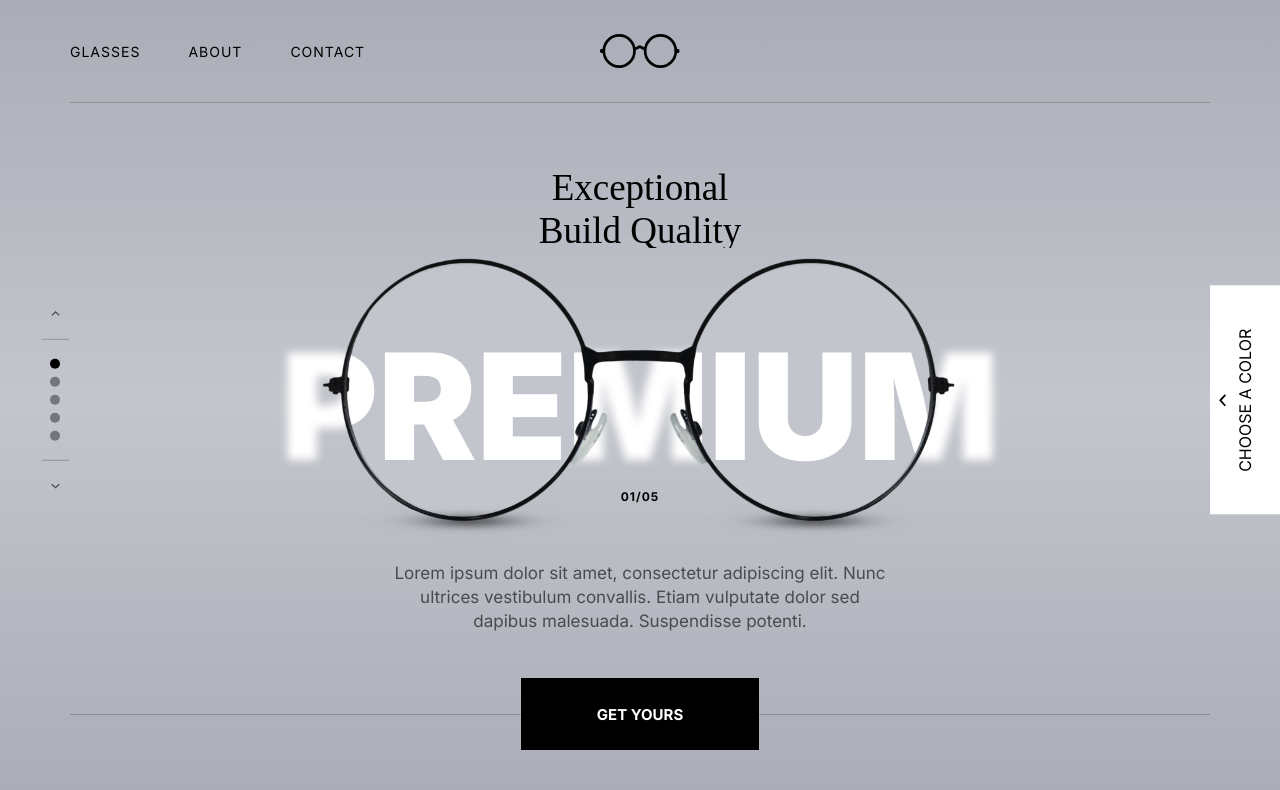
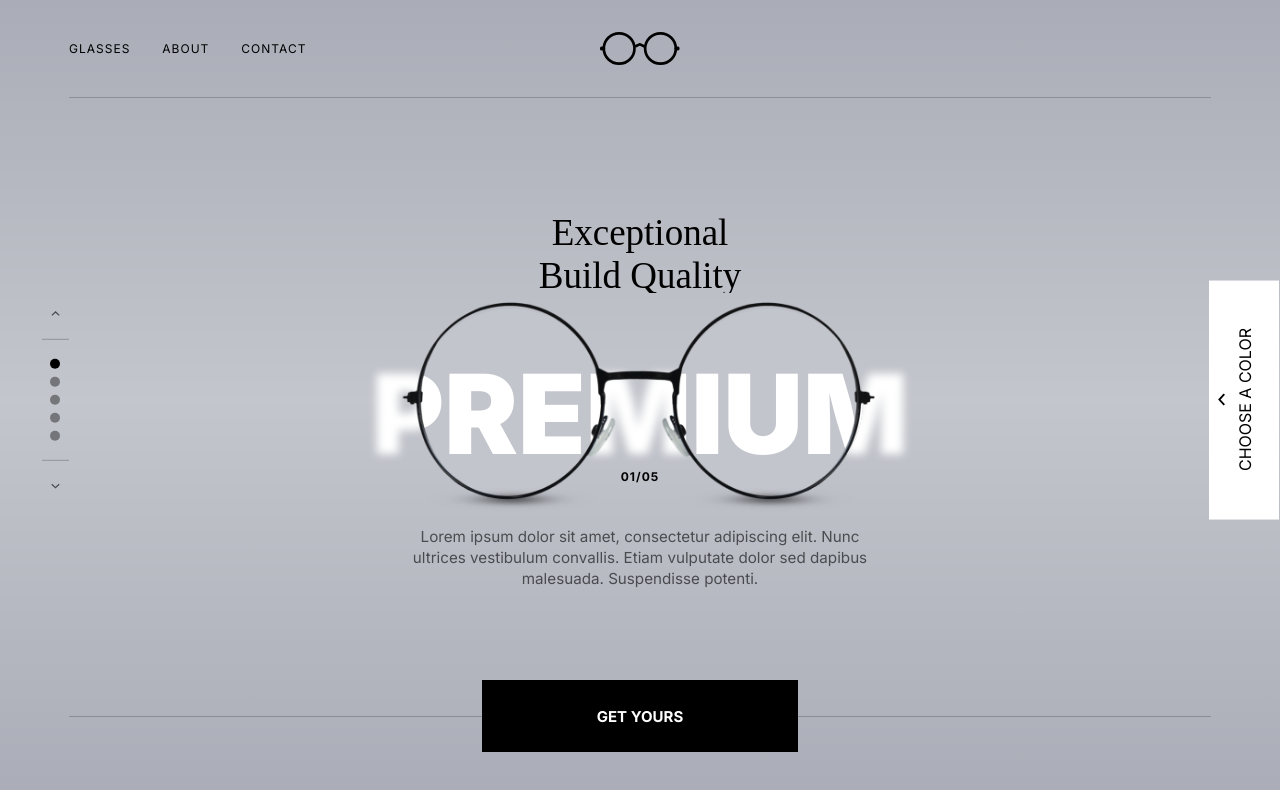
Before and after one commit to mazhugasergei/optic-shop, a React (Create React App) app: page / in a window 1280 px wide. Shown: the top 790 px of the page. Built offline with nearby package versions, Linux system fonts and the light colour scheme; a web font is replaced by a local one.

Commit message:
added adaptivity for different screen heights

```diff
--- a/src/index.css
+++ b/src/index.css
@@ -8,7 +8,7 @@ a {
 }
 
 :root {
-  --wrapper-padding: 25px;
+  --wrapper-padding: min(min(3vw, 25px), min(3vh, 25px));
 }
 
 .wrapper {
@@ -65,16 +65,16 @@ header .wrapper {
 header .wrapper nav {
   display: flex;
   justify-content: center;
-  gap: 6.2vw;
+  gap: min(6.2vw, 6.2vh);
 }
 @media (min-width: 480px) {
   header .wrapper nav {
-    gap: min(4vw, 3rem);
+    gap: min(min(4vw, 3rem), min(4vh, 3rem));
   }
 }
 header .wrapper nav a {
   text-transform: uppercase;
-  font-size: 2.667vw;
+  font-size: min(2.667vw, 1.5vh);
   letter-spacing: 1px;
   transition: 0.2s;
   padding: 0.2rem;
@@ -82,12 +82,12 @@ header .wrapper nav a {
 }
 @media (min-width: 480px) {
   header .wrapper nav a {
-    font-size: 1.667vw;
+    font-size: min(1.667vw, 1.5vh);
   }
 }
 @media (min-width: 840px) {
   header .wrapper nav a {
-    font-size: 0.875rem;
+    font-size: min(0.875rem, 1.5vh);
   }
 }
 @media (min-width: 480px) {
@@ -104,10 +104,7 @@ header .wrapper nav a:nth-child(1):hover {
 }
 header .wrapper .logo {
   padding: 0.2rem;
-  -webkit-margin-before: 15px;
-          margin-block-start: 15px;
-  -webkit-margin-after: 2.7vw;
-          margin-block-end: 2.7vw;
+  margin: 15px 0 min(2.7vw, 2.7vh);
 }
 @media (min-width: 480px) {
   header .wrapper .logo {
@@ -119,12 +116,12 @@ header .wrapper .logo {
 }
 header .wrapper .logo img {
   display: block;
-  width: 16.8vw;
+  width: min(16.8vw, 16.8vh);
   transition: 0.2s;
 }
 @media (min-width: 480px) {
   header .wrapper .logo img {
-    width: 10.2083vw;
+    width: min(10.2083vw, 10.2083vh);
     max-width: 80px !important;
   }
 }
@@ -172,7 +169,7 @@ header .wrapper .logo:hover img {
 }
 .main .headline-cont .text span {
   font-family: "Quattrocento";
-  font-size: min(7.334vw, 2.3125rem);
+  font-size: min(min(7.334vw, 2.3125rem), min(7.334vh, 2.3125rem));
 }
 .main .glasses-cont {
   opacity: 0;
@@ -188,7 +185,7 @@ header .wrapper .logo:hover img {
   line-height: 1.7;
   color: #fff;
   font-weight: 900;
-  font-size: min(13.8vw, 9.2375rem);
+  font-size: min(min(13.8vw, 9.2375rem), min(13.8vh, 9.2375rem));
   -webkit-animation: breathing 10s ease infinite;
           animation: breathing 10s ease infinite;
 }
@@ -221,7 +218,7 @@ header .wrapper .logo:hover img {
   height: 100%;
   display: flex;
   justify-content: center;
-  gap: min(8.8vw, 5.8rem);
+  gap: min(min(8.8vw, 5.8rem), min(8.8vh, 5.8rem));
 }
 .main .glasses-cont .lenses .lense {
   overflow: hidden;
@@ -283,10 +280,10 @@ header .wrapper .logo:hover img {
 }
 .main .num-cont .text span {
   display: block;
-  font-size: min(3vw, 0.75rem);
+  font-size: min(min(3vw, 0.75rem), min(3vh, 0.75rem));
   font-weight: 700;
   letter-spacing: 1px;
-  margin-bottom: 2vw;
+  margin-bottom: min(2vw, 1vh);
 }
 .main .paragraph-cont {
   overflow: hidden;
@@ -295,18 +292,18 @@ header .wrapper .logo:hover img {
   margin-inline: auto;
 }
 .main .paragraph-cont .text span {
-  font-size: 3.334vw;
+  font-size: min(3.334vw, 3.334vh);
   line-height: 1.4;
   color: rgba(0, 0, 0, 0.6);
 }
 @media (min-width: 480px) {
   .main .paragraph-cont .text span {
-    font-size: 2.2917vw;
+    font-size: min(2.2917vw, 2.2917vh);
   }
 }
 @media (min-width: 740px) {
   .main .paragraph-cont .text span {
-    font-size: 1.0625rem;
+    font-size: min(1.0625rem, 1.9vh);
   }
 }
 
@@ -382,7 +379,7 @@ aside.right .cont input + label {
   display: flex;
   align-items: center;
   justify-content: center;
-  width: min(8.75vw, 4.375rem);
+  width: min(min(8.75vw, 4.375rem), min(8.75vh, 4.375rem));
   background: #fff;
   -webkit-margin-end: 0.0625rem;
           margin-inline-end: 0.0625rem;
@@ -391,13 +388,13 @@ aside.right .cont input + label img {
   position: absolute;
   top: 50%;
   left: 0.4rem;
-  width: min(1.6vw, 0.8rem);
+  width: min(min(1.6vw, 0.8rem), min(1.6vh, 0.8rem));
   transform: rotate(90deg) translateX(-50%);
   transition: 0.2s;
 }
 aside.right .cont input + label div {
   text-transform: uppercase;
-  font-size: min(2.1667vw, 1rem);
+  font-size: min(min(2.1667vw, 1rem), min(2.1667vh, 1rem));
   transform: rotate(-90deg);
   white-space: nowrap;
 }
@@ -406,28 +403,26 @@ aside.right .cont .colorsCont {
   display: flex;
   flex-flow: column;
   justify-content: space-between;
-  gap: clamp(0rem, 1.5vw, 0.8rem);
-  padding: min(5vw, 2.6rem);
+  padding: min(min(5vw, 2.6rem, min(5vh, 2.6rem)));
 }
-aside.right .cont .colorsCont div {
+aside.right .cont .colorsCont div label {
+  cursor: pointer;
   display: flex;
   align-items: center;
   justify-content: flex-end;
-  gap: 1.5rem;
-}
-aside.right .cont .colorsCont div label {
-  cursor: pointer;
+  gap: min(min(3vw, 1.5rem), min(3vh, 1.5rem));
   text-transform: uppercase;
-  font-size: min(2.0834vw, 0.9375rem);
+  font-size: min(min(2.0834vw, 0.9375rem), min(2.0834vh, 0.9375rem));
   color: rgba(0, 0, 0, 0.6);
+  padding-block: min(min(0.8vw, 0.45rem), min(0.8vh, 0.45rem));
 }
 aside.right .cont .colorsCont div label:hover {
   color: #000;
 }
-aside.right .cont .colorsCont div .color {
+aside.right .cont .colorsCont div label .color {
   flex-shrink: 0;
   border-radius: 50%;
-  width: min(2.0834vw, 0.9375rem);
+  width: min(min(2.0834vw, 0.9375rem), min(2.0834vh, 0.9375rem));
   aspect-ratio: 1/1;
 }
 
@@ -436,14 +431,14 @@ aside.right .cont .colorsCont div .color {
   position: absolute;
   bottom: 0;
   left: 50%;
-  height: 13.334vw;
+  height: min(13.334vw, 13.334vh);
   display: flex;
   justify-content: center;
   margin-bottom: calc(var(--wrapper-padding) * 2);
 }
 @media (min-width: 480px) {
   .navigation {
-    height: min(9.375vw, 4.5rem);
+    height: min(min(9.375vw, 4.5rem), min(9.375vh, 4.5rem));
   }
 }
 @media (min-width: 480px) {
@@ -461,7 +456,7 @@ aside.right .cont .colorsCont div .color {
   text-transform: uppercase;
   font-weight: 700;
   color: #fff;
-  font-size: 3vw;
+  font-size: min(3vw, 3vh);
   transition: 0.2s;
 }
 @media (min-width: 480px) {
@@ -469,9 +464,14 @@ aside.right .cont .colorsCont div .color {
     aspect-ratio: 198/60;
   }
 }
+@media (min-width: 780px) {
+  .navigation .btn {
+    aspect-ratio: 241/55;
+  }
+}
 @media (min-width: 480px) {
   .navigation .btn {
-    font-size: min(1.875vw, 0.9375rem);
+    font-size: min(min(1.875vw, 0.9375rem), min(1.875vh, 0.9375rem));
   }
 }
 .navigation .btn:hover {
--- a/src/style/components/_aside.scss
+++ b/src/style/components/_aside.scss
@@ -64,20 +64,20 @@ aside{
         display: flex;
         align-items: center;
         justify-content: center;
-        width: min(8.75vw, 4.375rem);
+        width: min(min(8.75vw, 4.375rem), min(8.75vh, 4.375rem));
         background: #fff;
         margin-inline-end: 0.0625rem;
         img{
           position: absolute;
           top: 50%;
           left: .4rem;
-          width: min(1.6vw, .8rem);
+          width: min(min(1.6vw, .8rem), min(1.6vh, .8rem));
           transform: rotate(90deg) translateX(-50%);
           transition: .2s;
         }
         div{
           text-transform: uppercase;
-          font-size: min(2.1667vw, 1rem);
+          font-size: min(min(2.1667vw, 1rem), min(2.1667vh, 1rem));
           transform: rotate(-90deg);
           white-space: nowrap;
         }
@@ -87,28 +87,28 @@ aside{
         display: flex;
         flex-flow: column;
         justify-content: space-between;
-        // gap: min(minmax(0, 2vw), .8rem);
-        gap: clamp(0rem, 1.5vw, .8rem);
-        padding: min(5vw, 2.6rem);
+        padding: min(min(5vw, 2.6rem, min(5vh, 2.6rem)));
         div{
-          display: flex;
-          align-items: center;
-          justify-content: flex-end;
-          gap: 1.5rem;
           label{
             cursor: pointer;
+            display: flex;
+            align-items: center;
+            justify-content: flex-end;
+            gap: min(min(3vw, 1.5rem), min(3vh, 1.5rem));
             text-transform: uppercase;
-            font-size: min(2.0834vw, 0.9375rem);
+            font-size: min(min(2.0834vw, 0.9375rem), min(2.0834vh, 0.9375rem));
             color: #00000099;
+            // padding-block: min(.8vw);
+            padding-block: min(min(.8vw, .45rem), min(.8vh, .45rem));
             &:hover{
               color: #000;
             }
-          }
-          .color{
-            flex-shrink: 0;
-            border-radius: 50%;
-            width: min(2.0834vw, 0.9375rem);
-            aspect-ratio: 1/1;
+            .color{
+              flex-shrink: 0;
+              border-radius: 50%;
+              width: min(min(2.0834vw, 0.9375rem), min(2.0834vh, 0.9375rem));
+              aspect-ratio: 1/1;
+            }
           }
         }
       }
--- a/src/style/components/_header.scss
+++ b/src/style/components/_header.scss
@@ -16,13 +16,13 @@ header{
     nav{
       display: flex;
       justify-content: center;
-      gap: 6.2vw;
-      @media (min-width: 480px){ gap: min(4vw, 3rem); }
+      gap: min(6.2vw, 6.2vh);
+      @media (min-width: 480px){ gap: min(min(4vw, 3rem), min(4vh, 3rem)); }
       a{
         text-transform: uppercase;
-        font-size: 2.667vw;
-        @media (min-width: 480px){ font-size: 1.667vw; }
-        @media (min-width: 840px){ font-size: 0.875rem; }
+        font-size: min(2.667vw, 1.5vh);
+        @media (min-width: 480px){ font-size: min(1.667vw, 1.5vh); }
+        @media (min-width: 840px){ font-size: min(0.875rem, 1.5vh); }
         letter-spacing: 1px;
         transition: .2s;
         @media (min-width: 480px){ transition: .4s; }
@@ -39,8 +39,7 @@ header{
     }
     .logo{
       padding: 0.2rem;
-      margin-block-start: 15px;
-      margin-block-end: 2.7vw;
+      margin: 15px 0 min(2.7vw, 2.7vh);
       @media (min-width: 480px){
         position: absolute;
         left: 50%;
@@ -49,9 +48,9 @@ header{
       }
       img{
         display: block;
-        width: 16.8vw;
+        width: min(16.8vw, 16.8vh);
         @media (min-width: 480px){
-          width: 10.2083vw;
+          width: min(10.2083vw, 10.2083vh);
           max-width: 80px !important;
         }
         transition: .2s;
--- a/src/style/components/_main.scss
+++ b/src/style/components/_main.scss
@@ -27,7 +27,7 @@
     .text{
       span{
         font-family: "Quattrocento";
-        font-size: min(7.334vw, 2.3125rem);
+        font-size: min(min(7.334vw, 2.3125rem), min(7.334vh, 2.3125rem));
       }
     }
   }
@@ -47,7 +47,7 @@
         line-height: 1.7;
         color: #fff;
         font-weight: 900;
-        font-size: min(13.8vw, 9.2375rem);
+        font-size: min(min(13.8vw, 9.2375rem), min(13.8vh, 9.2375rem));
         animation: breathing 10s ease infinite;
         @keyframes breathing {
           0%{ transform: translateY(-8%); }
@@ -64,7 +64,7 @@
       height: 100%;
       display: flex;
       justify-content: center;
-      gap: min(8.8vw, 5.8rem);
+      gap: min(min(8.8vw, 5.8rem), min(8.8vh, 5.8rem));
       .lense{
         overflow: hidden;
         height: 100%;
@@ -121,10 +121,10 @@
       gap: 1rem;
       span{
         display: block;
-        font-size: min(3vw, .75rem);
+        font-size: min(min(3vw, .75rem), min(3vh, .75rem));
         font-weight: 700;
         letter-spacing: 1px;
-        margin-bottom: 2vw;
+        margin-bottom: min(2vw, 1vh);
       }
     }
   }
@@ -136,9 +136,9 @@
     margin-inline: auto;
     .text{
       span{
-        font-size: 3.334vw;
-        @media (min-width: 480px){ font-size: 2.2917vw; }
-        @media (min-width: 740px){ font-size: 1.0625rem; }
+        font-size: min(3.334vw, 3.334vh);
+        @media (min-width: 480px){ font-size: min(2.2917vw, 2.2917vh); }
+        @media (min-width: 740px){ font-size: min(1.0625rem, 1.9vh); }
         line-height: 1.4;
         color: rgb(#000, 0.6);
       }
--- a/src/style/components/_navigation.scss
+++ b/src/style/components/_navigation.scss
@@ -3,8 +3,8 @@
   position: absolute;
   bottom: 0;
   left: 50%;
-  height: 13.334vw;
-  @media (min-width: 480px){ height: min(9.375vw, 4.5rem); }
+  height: min(13.334vw, 13.334vh);
+  @media (min-width: 480px){ height: min(min(9.375vw, 4.5rem), min(9.375vh, 4.5rem)); }
   display: flex;
   @media (min-width: 480px){ align-items: center; }
   justify-content: center;
@@ -16,13 +16,14 @@
     height: 100%;
     aspect-ratio: 116/40;
     @media (min-width: 480px){ aspect-ratio: 198/60; }
+    @media (min-width: 780px){ aspect-ratio: 241/55; }
     background: #000;
     border: 1px solid transparent;
     text-transform: uppercase;
     font-weight: 700;
     color: #fff;
-    font-size: 3vw;
-    @media (min-width: 480px){ font-size: min(1.875vw, 0.9375rem); }
+    font-size: min(3vw, 3vh);
+    @media (min-width: 480px){ font-size: min(min(1.875vw, 0.9375rem), min(1.875vh, 0.9375rem)); }
     transition: .2s;
     &:hover{
       background: none;
--- a/src/style/layout/_wrapper.scss
+++ b/src/style/layout/_wrapper.scss
@@ -1,5 +1,5 @@
 :root{
-  --wrapper-padding: 25px;
+  --wrapper-padding: min(min(3vw, 25px), min(3vh, 25px));
 }
 
 .wrapper{
```
Also changed, not shown: src/App.js (+5 -3 lines), 1 other file (tests, documents, lock files or other folders).
